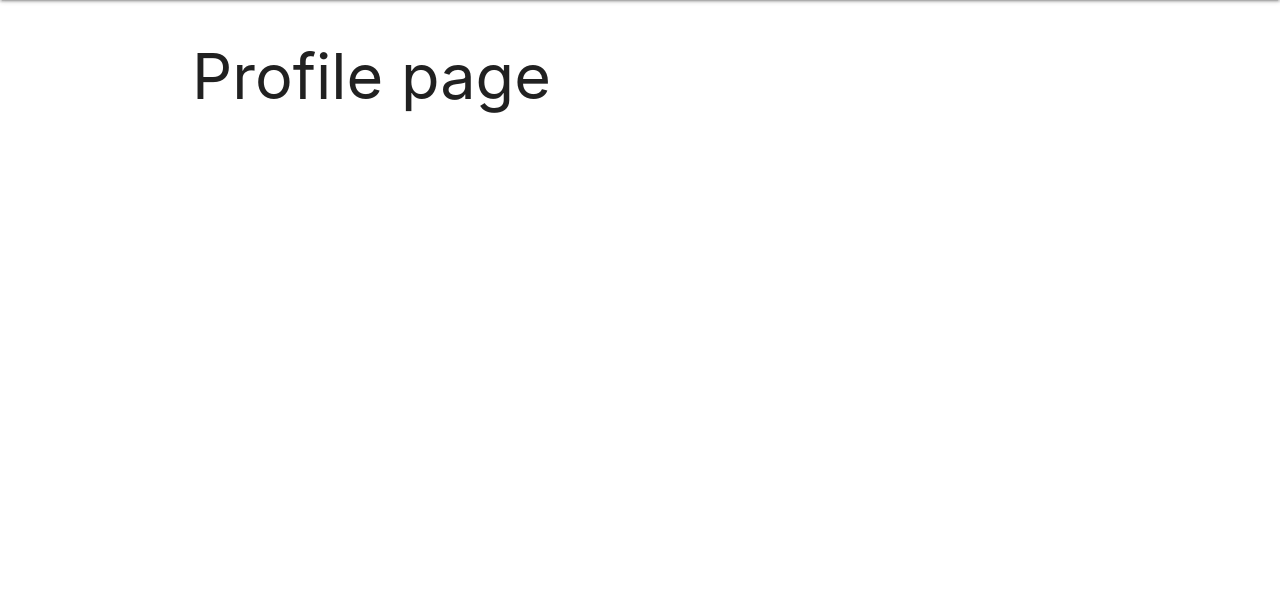
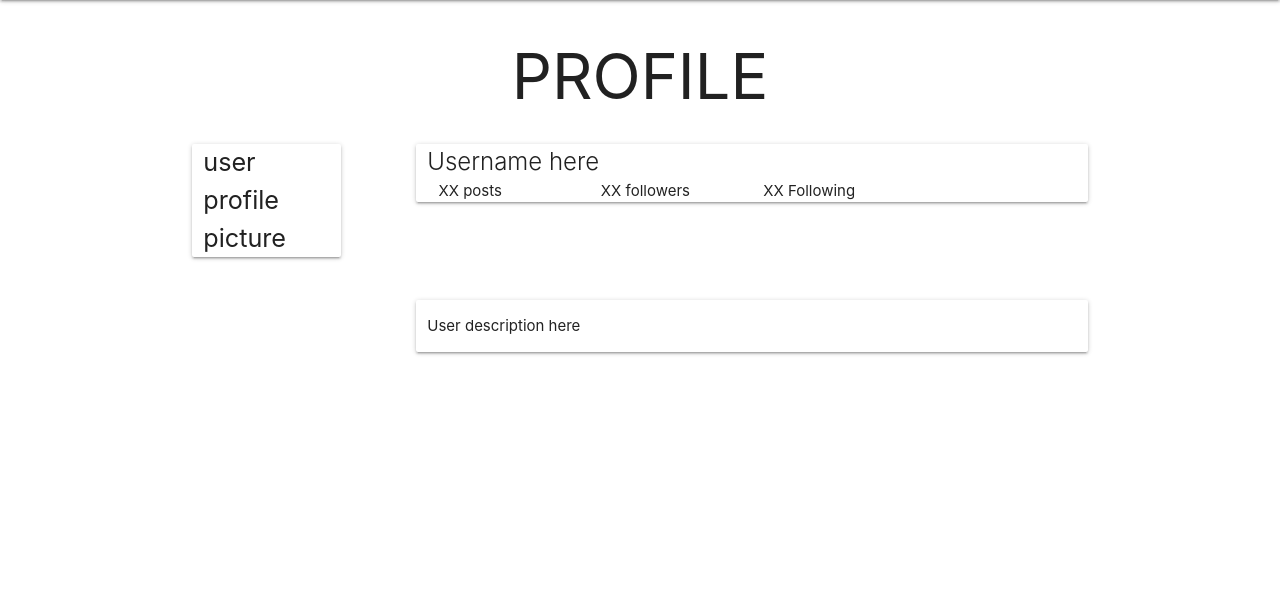
Before and after one commit to tonyhylo/GarageGuru, a Django app: page /profile/ in a window 1280 px wide. Shown: the part 64-671 px from the top of the page. Run offline with Django 4.2, Linux system fonts and the light colour scheme.

Commit message:
initialize pages

```diff
--- a/main_app/static/css/style.css
+++ b/main_app/static/css/style.css
@@ -12,3 +12,7 @@ body {
     padding-top: 0;
     text-align: right;
   }
+
+#page-header {
+  background-color: #b5bd6d;
+}
--- a/main_app/templates/base.html
+++ b/main_app/templates/base.html
@@ -9,6 +9,7 @@
   <title>GarageGuru</title>
   <link rel="stylesheet" href="https://cdnjs.cloudflare.com/ajax/libs/materialize/1.0.0/css/materialize.min.css">
   <link rel="stylesheet" type="text/css" href="{% static 'css/style.css' %}">
+  <script src="https://cdnjs.cloudflare.com/ajax/libs/materialize/1.0.0/js/materialize.min.js"></script>
 </head>
 <body>
   <header class="navbar-fixed">
--- a/main_app/templates/messages.html
+++ b/main_app/templates/messages.html
@@ -1,6 +1,6 @@
 {% extends 'base.html' %}
 {% block content %}
 
-<h1>Messages page</h1>
+<h1 class="center align">MESSAGES</h1>
 
 {% endblock %}
--- a/main_app/templates/profile.html
+++ b/main_app/templates/profile.html
@@ -1,6 +1,26 @@
 {% extends 'base.html' %}
 {% block content %}
 
-<h1>Profile page</h1>
+<h1 class="center align">PROFILE</h1>
+
+
+
+<div class="row">
+    <div class="col s2 card"><span class="flow-text">user profile picture</span></div>
+    <div class="col s1"></div>
+    <div class="col s9 card">
+        <div class="card-title">Username here</div>
+        <div class="col s3">XX posts</div>
+        <div class="col s3">XX followers</div>
+        <div class="col s3">XX Following</div>
+    </div>
+</div>
+
+
+<div class="row">
+    <div class="col s9 offset-s3 card">
+        <p>User description here</p>
+    </div>
+</div>
 
 {% endblock %}
```
Also changed, not shown: main_app/templates/home.html (+21 -1 lines).
